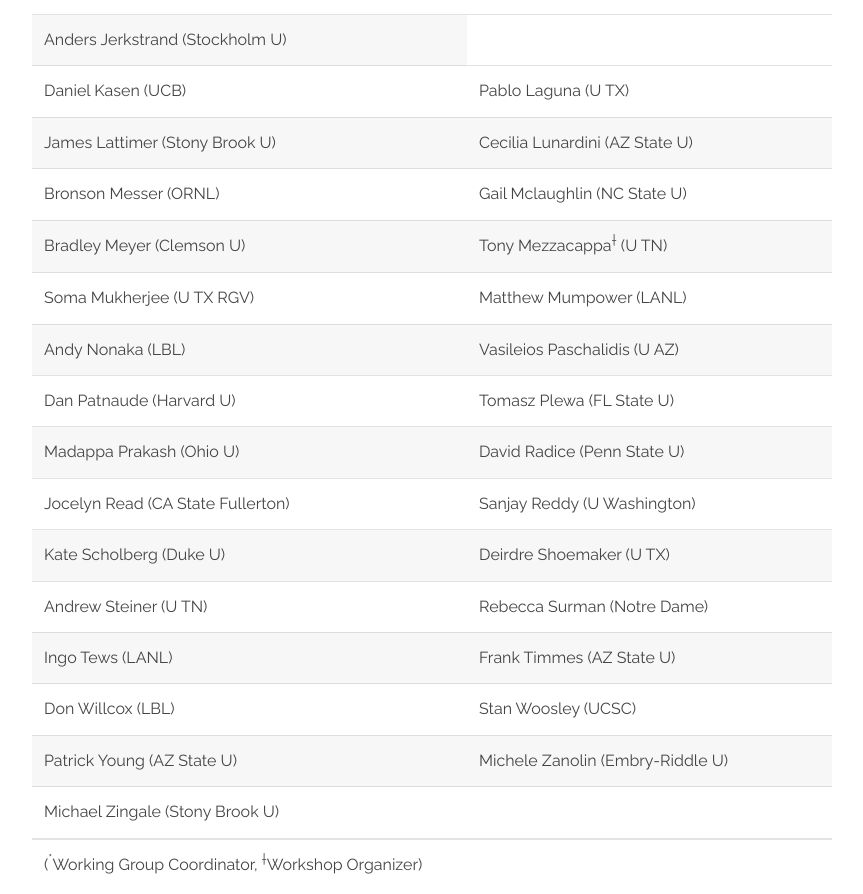
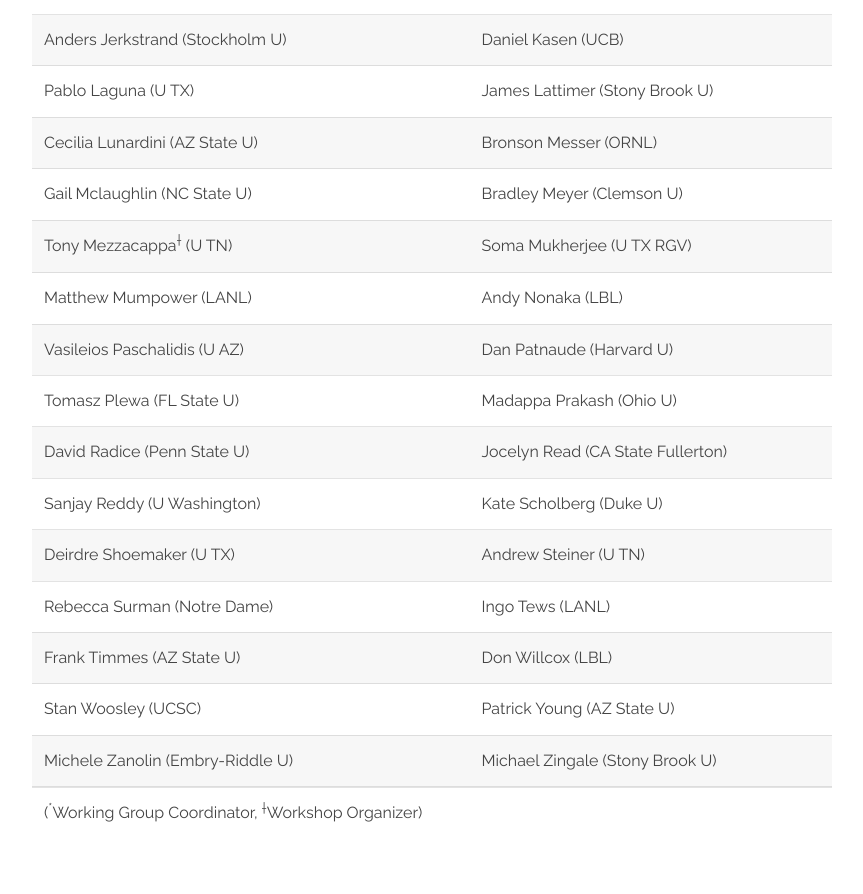
Before and after one commit to S4MMA/S4MMA.github.io, a plain HTML site: page who.html in a window 1280 px wide. Shown: the part 768-1662 px from the top of the page, without its empty margins (128-991 px from the left). Drawn offline with Linux system fonts and the light colour scheme.

Commit message:
Fixed row mapping in who.html.

```diff
--- a/who.html
+++ b/who.html
@@ -71,36 +71,36 @@
 		<td> Raph Hix<sup>&#8224;</sup> (ORNL/U TN) </td></tr>
 	      <tr><td> Kelley Holley-Bockelmann (Vanderbilt U) </td>
 		<td>Charles Horowitz (Indiana U)</td></tr>
-		<td> Anders Jerkstrand (Stockholm U) </td>
-	      <tr><td> Daniel Kasen (UCB) </td>
-		<td> Pablo Laguna (U TX) </td></tr>
-	      <tr><td> James Lattimer (Stony Brook U) </td>
-		<td> Cecilia Lunardini (AZ State U) </td></tr>
-	      <tr><td> Bronson Messer (ORNL)  </td>
-		<td> Gail Mclaughlin (NC State U) </td></tr>
-	      <tr><td> Bradley Meyer (Clemson U) </td>
-		<td> Tony Mezzacappa<sup>&#8224;</sup> (U TN) </td></tr>
-	      <tr><td> Soma Mukherjee (U TX RGV) </td>
-		<td> Matthew Mumpower (LANL) </td></tr>
-	      <tr><td> Andy Nonaka (LBL) </td>
-		<td> Vasileios Paschalidis (U AZ) </td></tr>
-	      <tr><td> Dan Patnaude (Harvard U) </td>
-		<td> Tomasz Plewa (FL State U)  </td></tr>
-	      <tr><td>Madappa Prakash (Ohio U)</td>
-	      <td> David Radice (Penn State U) </td></tr>
-	      <tr><td> Jocelyn Read (CA State Fullerton) </td>
-		<td> Sanjay Reddy (U Washington) </td></tr>
-	      <tr><td> Kate Scholberg (Duke U) </td>
-		<td> Deirdre Shoemaker (U TX) </td></tr>
-	      <tr><td> Andrew Steiner (U TN) </td>
-		<td> Rebecca Surman (Notre Dame) </td></tr>
-	      <tr><td>Ingo Tews (LANL)</td>
-		<td> Frank Timmes (AZ State U) </td></tr>
-	      <tr><td> Don Willcox (LBL) </td>
-		<td> Stan Woosley (UCSC) </td></tr>
-	      <tr><td> Patrick Young (AZ State U) </td>
-		<td> Michele Zanolin (Embry-Riddle U) </td></tr>
-	      <tr><td> Michael Zingale (Stony Brook U) </td></tr>
+	      <tr><td> Anders Jerkstrand (Stockholm U) </td>
+		<td> Daniel Kasen (UCB) </td></tr>
+	      <tr><td> Pablo Laguna (U TX) </td>
+		<td> James Lattimer (Stony Brook U) </td></tr>
+	      <tr><td> Cecilia Lunardini (AZ State U) </td>
+		<td> Bronson Messer (ORNL)  </td></tr>
+	      <tr><td> Gail Mclaughlin (NC State U) </td>
+		<td> Bradley Meyer (Clemson U) </td></tr>
+	      <tr><td> Tony Mezzacappa<sup>&#8224;</sup> (U TN) </td>
+		<td> Soma Mukherjee (U TX RGV) </td></tr>
+	      <tr><td> Matthew Mumpower (LANL) </td>
+		<td> Andy Nonaka (LBL) </td></tr>
+	      <tr><td> Vasileios Paschalidis (U AZ) </td>
+		<td> Dan Patnaude (Harvard U) </td></tr>
+	      <tr><td> Tomasz Plewa (FL State U)  </td>
+		<td>Madappa Prakash (Ohio U)</td></tr>
+	      <tr><td> David Radice (Penn State U) </td>
+		<td> Jocelyn Read (CA State Fullerton) </td></tr>
+	      <tr><td> Sanjay Reddy (U Washington) </td>
+		<td> Kate Scholberg (Duke U) </td></tr>
+	      <tr><td> Deirdre Shoemaker (U TX) </td>
+		<td> Andrew Steiner (U TN) </td></tr>
+	      <tr><td> Rebecca Surman (Notre Dame) </td>
+		<td>Ingo Tews (LANL)</td></tr>
+	      <tr><td> Frank Timmes (AZ State U) </td>
+		<td> Don Willcox (LBL) </td></tr>
+	      <tr><td> Stan Woosley (UCSC) </td>
+		<td> Patrick Young (AZ State U) </td></tr>
+	      <tr><td> Michele Zanolin (Embry-Riddle U) </td>
+		<td> Michael Zingale (Stony Brook U) </td></tr>
 	      <tfoot>
                 <tr><td colspan="2">(<sup>&#42;</sup>Working Group Coordinator, <sup>&#8224;</sup>Workshop Organizer) </td></tr>
 	      </tfoot>
```
